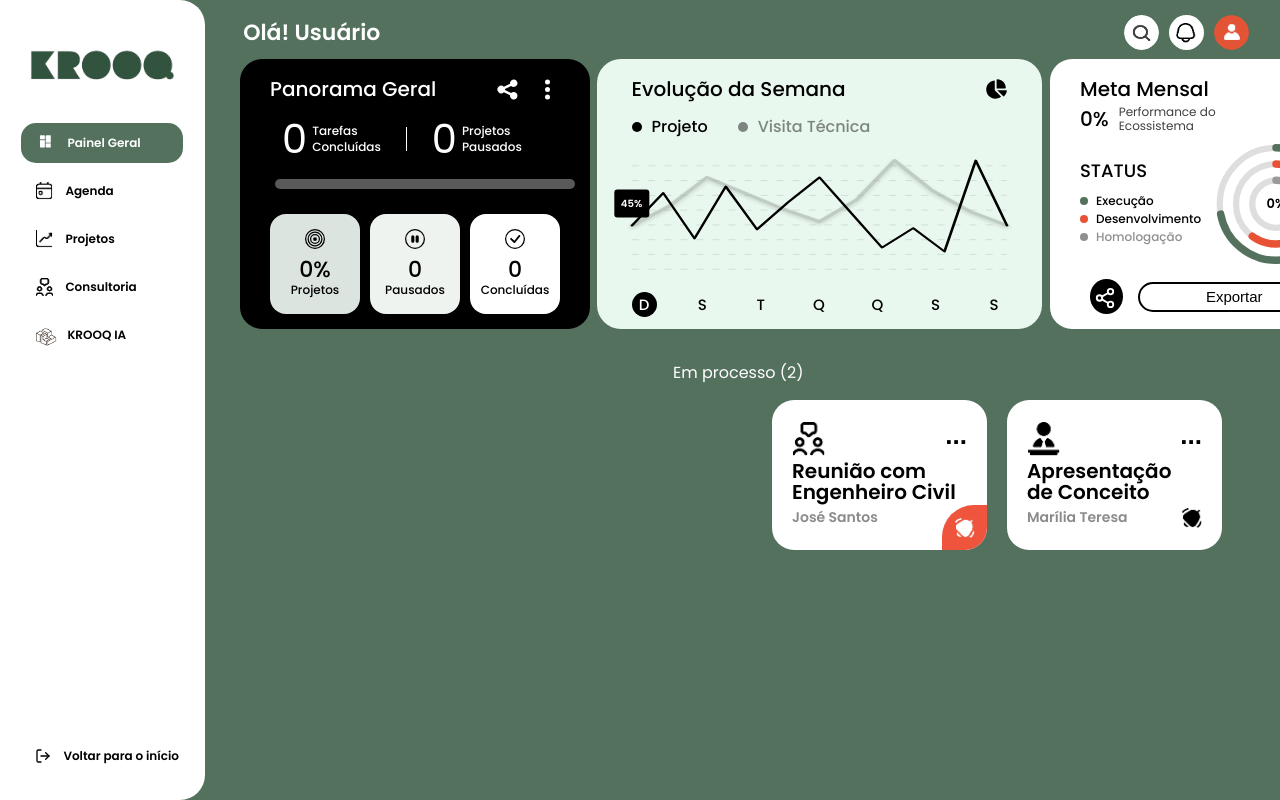
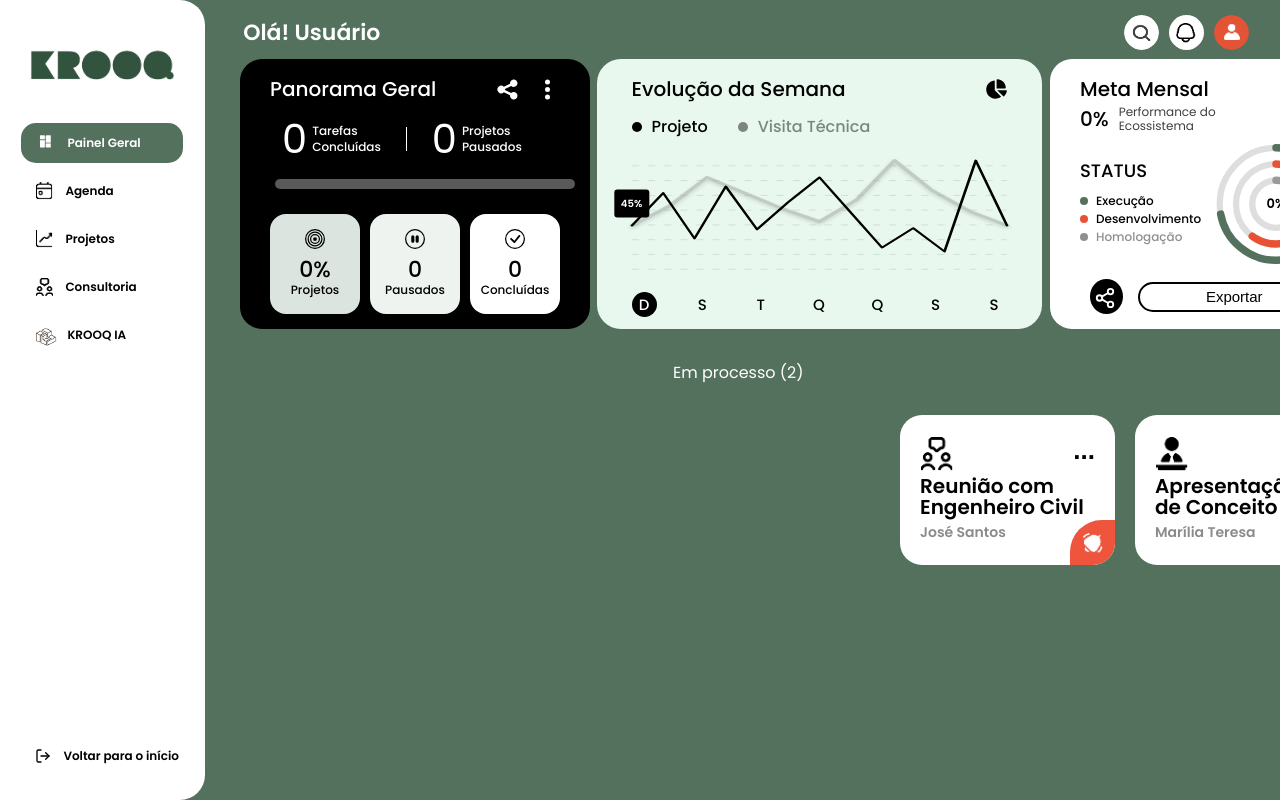
Before and after one commit to KROOQOFC/Front-End-KROOQ, a React (Vite) app in the folder krooq/: page /CentralCliente in a window 1280 px wide. Built offline with nearby package versions, Linux system fonts and the light colour scheme; no server answers.

Commit message:
ajusta a posição da área de Processos Cliente para melhor alinhamento

```diff
--- a/krooq/src/pages/CentralCliente/CentralCliente.css
+++ b/krooq/src/pages/CentralCliente/CentralCliente.css
@@ -30,8 +30,8 @@
 
 .AreaProcessosCliente {
   position: fixed;
-  top: 400px;
-  left: 772px;
+  top: 415px;
+  left: 900px;
   display: flex;
   gap: 20px;
 }
```
